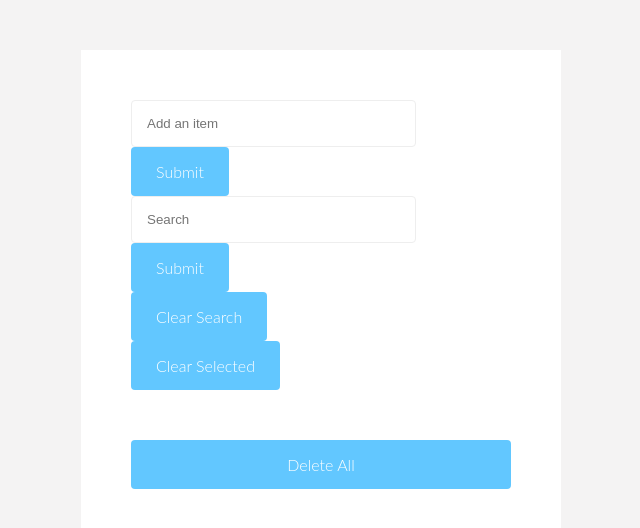
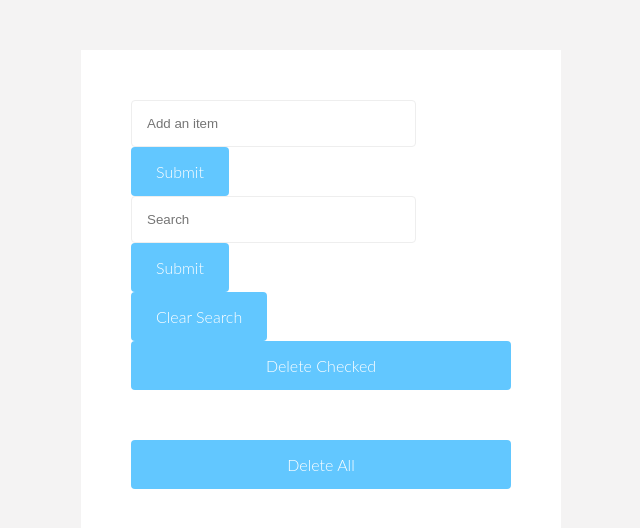
Before and after one commit to skim-1/tlist, a React (Create React App) app: page / in a window 1280 px wide. Shown: the top 528 px of the page, without its empty margins (319-959 px from the left). Built offline with nearby package versions, Linux system fonts and the light colour scheme.

Commit message:
delete checked

```diff
--- a/src/components/App.js
+++ b/src/components/App.js
@@ -81,6 +81,13 @@ class App extends Component {
     });
   }
 
+  handlecRemove = e => {
+    const newState = this.state.list.filter(item => item.check !== true);
+    this.setState({
+      list: newState
+    });
+  }
+
   handleRemove = index => {
     const newState = this.state.list.filter(item => this.state.list.indexOf(item) !== index);
     this.setState({
@@ -142,9 +149,9 @@ class App extends Component {
         DeleteSearchHandler = {this.DeleteSearchHandler}
         />
 
-        <CheckedDelete
-
-        />
+        <button onClick={this.handlecRemove}>
+          Delete Checked
+        </button>
 
         <List list = {this.state.list}
         handleRemove = {this.handleRemove}
```
